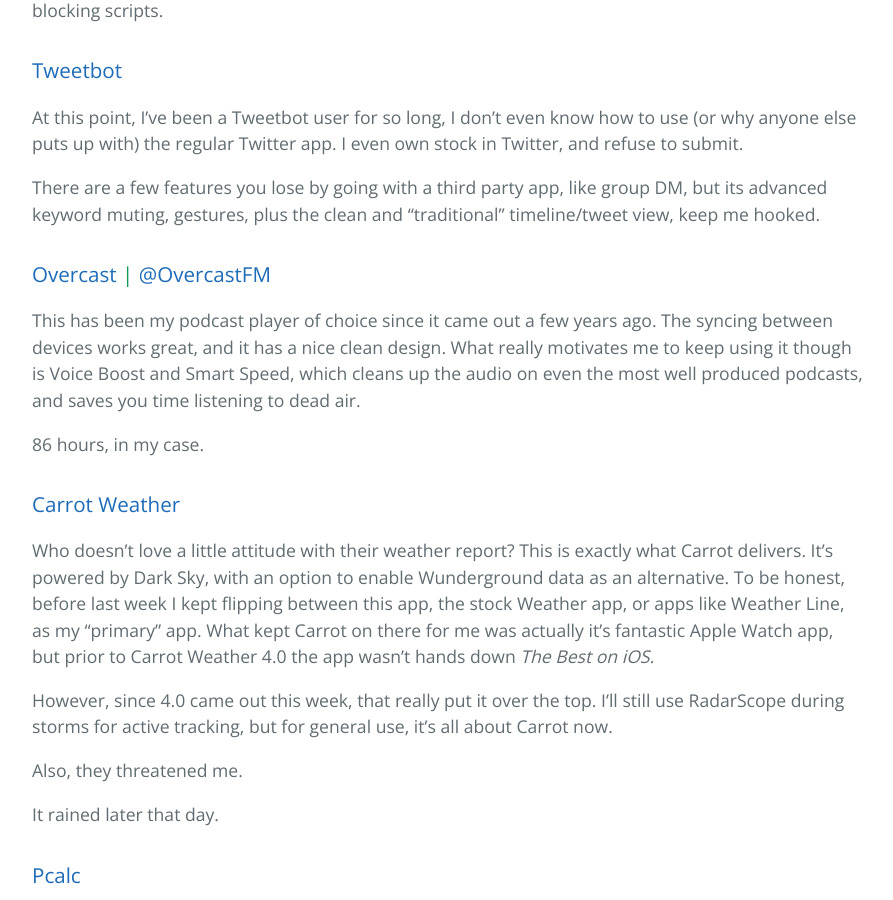
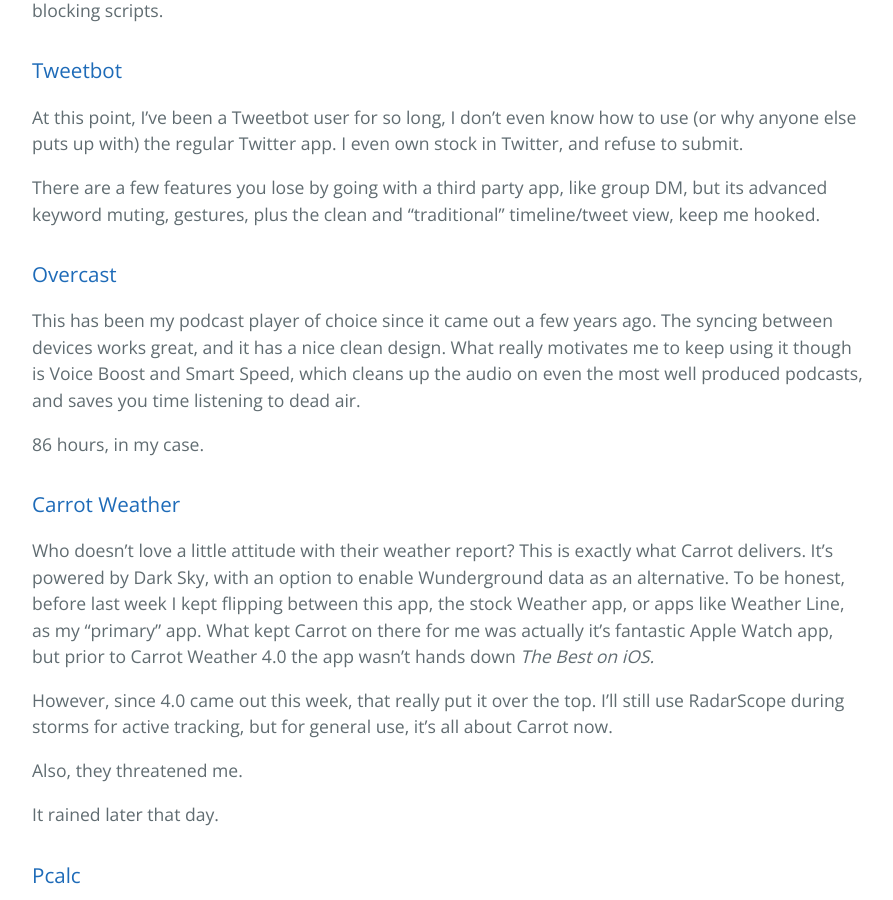
Before and after one commit to vmstan/vmstan.github.io, a Jekyll site: the page built from _posts/2017-07-22-my-essential-10-ios-apps.md, in a window 1280 px wide and 900 px high, scrolled down 2033 px. Shown: the whole window, without its empty margins (192-1085 px from the left). Built offline with Jekyll 4.4.1, drawn with Linux system fonts in a browser that asks for light colours; nearby versions of some CDN libraries.

Commit message:
Extra tweets

```diff
--- a/_posts/2017-07-22-my-essential-10-ios-apps.md
+++ b/_posts/2017-07-22-my-essential-10-ios-apps.md
@@ -34,7 +34,7 @@
 
 There are a few features you lose by going with a third party app, like group DM, but its advanced keyword muting, gestures, plus the clean and “traditional” timeline/tweet view, keep me hooked.
 
-### [Overcast](https://overcast.fm/) | [@OvercastFM](https://twitter.com/OvercastFM)
+### [Overcast](https://overcast.fm/)
 
 This has been my podcast player of choice since it came out a few years ago. The syncing between devices works great, and it has a nice clean design. What really motivates me to keep using it though is Voice Boost and Smart Speed, which cleans up the audio on even the most well produced podcasts, and saves you time listening to dead air.
 
@@ -72,7 +72,7 @@
 
 My phone number is on a list somewhere, multiple lists probably. I get a lot of crap phone calls, sometimes a dozen a day. Well, at least I used to, until I subscribed to Nomorobo. It integrates with iOS to act as a blacklist for known robocallers and spammers. It’s not perfect, and some still slip through, but it’s better than nothing.
 
-## [Cloak](https://www.getcloak.com/)
+### [Cloak](https://www.getcloak.com/)
 
 If you were counting, this would be #11. Didn’t I say there were 10? Yes I did. Tough. This one is too important not to include. Cloak is my VPN provider of choice, for use when connecting to insecure wireless at hotels, coffee shops, etc. I don’t leave home without it. It automatically activates on unknown networks, and can even work around captive portals.
 
```
